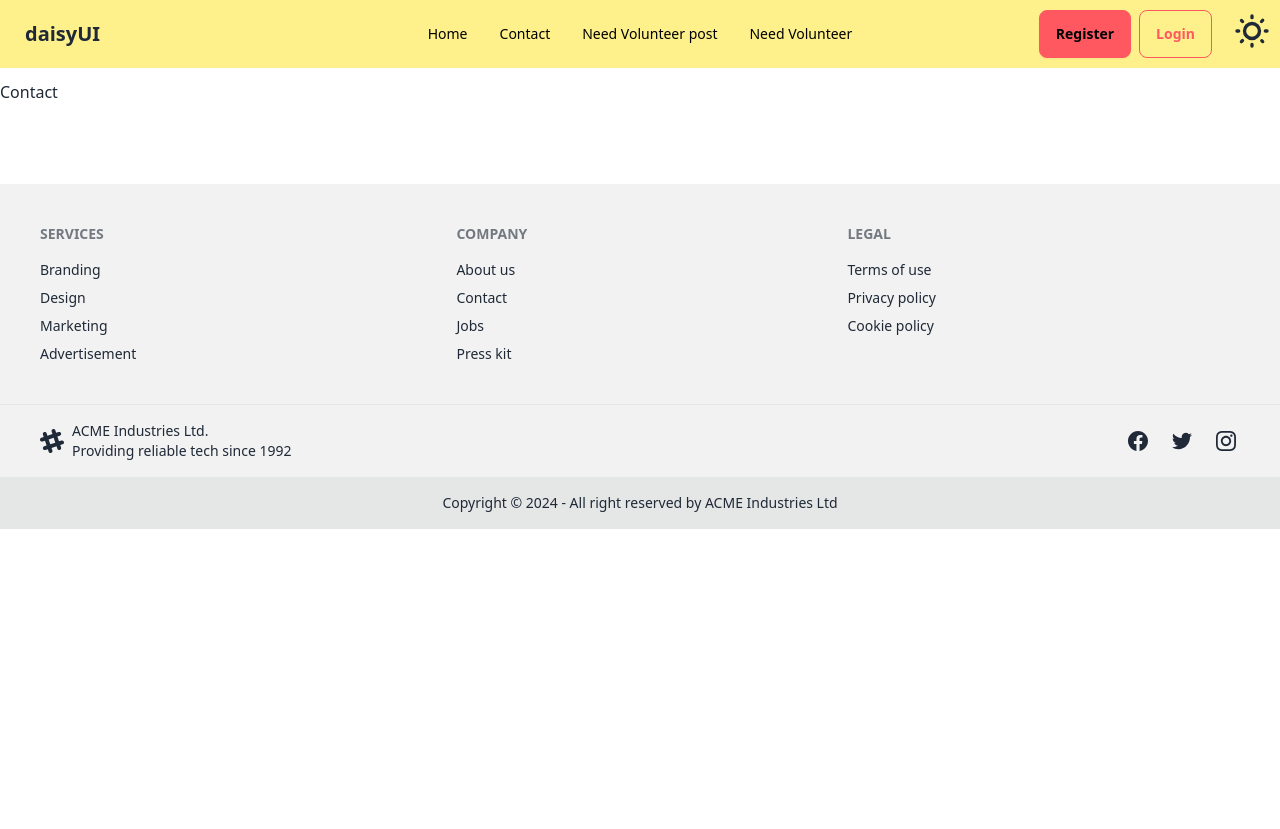
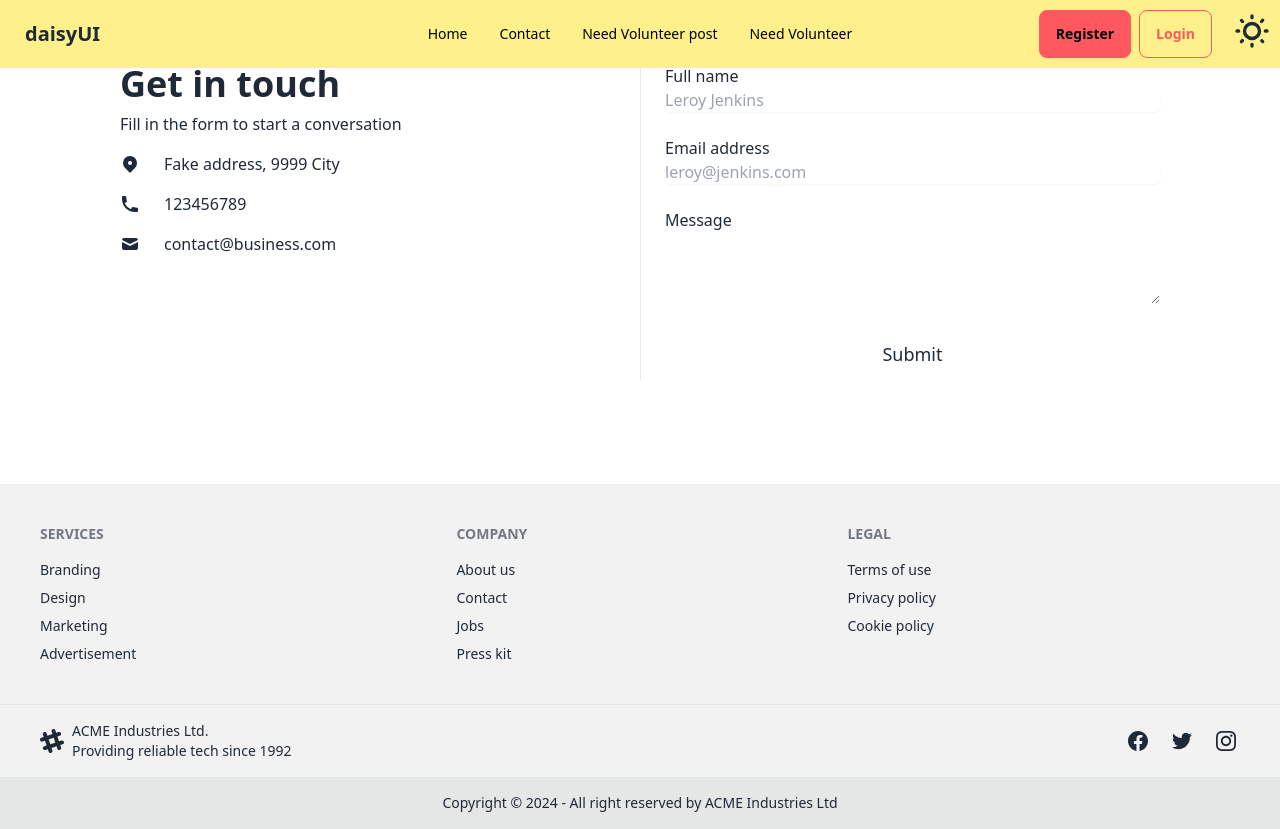
Before and after one commit to saagor16/B9A11-Cline-Volunter, a React (Vite) app: page /contact in a window 1280 px wide. Before the commit the page ends 800 px from the top, so only its background shows below. Built offline with nearby package versions, Linux system fonts and the light colour scheme; no server answers.

Commit message:
update the README.md with link to contributing guide

```diff
--- a/src/Pages/Contact/Contact.jsx
+++ b/src/Pages/Contact/Contact.jsx
@@ -1,10 +1,95 @@
+import PageTitle from "../../PageTitle/PageTitle";
 
 const Contact = () => {
-    return (
-        <div className="mt-20">
-            Contact
+  return (
+    <div className="container mx-auto mt-10">
+      <PageTitle title="Contact"></PageTitle>
+      <section className="py-6 dark:bg-gray-500 dark:text-gray-900">
+        <div className="grid max-w-6xl grid-cols-1 px-6 mx-auto lg:px-8 md:grid-cols-2 md:divide-x">
+          <div className="py-6 md:py-0 md:px-6">
+            <h1 className="text-4xl font-bold">Get in touch</h1>
+            <p className="pt-2 pb-4">
+              Fill in the form to start a conversation
+            </p>
+            <div className="space-y-4">
+              <p className="flex items-center">
+                <svg
+                  xmlns="http://www.w3.org/2000/svg"
+                  viewBox="0 0 20 20"
+                  fill="currentColor"
+                  className="w-5 h-5 mr-2 sm:mr-6"
+                >
+                  <path
+                    fillRule="evenodd"
+                    d="M5.05 4.05a7 7 0 119.9 9.9L10 18.9l-4.95-4.95a7 7 0 010-9.9zM10 11a2 2 0 100-4 2 2 0 000 4z"
+                    clipRule="evenodd"
+                  ></path>
+                </svg>
+                <span>Fake address, 9999 City</span>
+              </p>
+              <p className="flex items-center">
+                <svg
+                  xmlns="http://www.w3.org/2000/svg"
+                  viewBox="0 0 20 20"
+                  fill="currentColor"
+                  className="w-5 h-5 mr-2 sm:mr-6"
+                >
+                  <path d="M2 3a1 1 0 011-1h2.153a1 1 0 01.986.836l.74 4.435a1 1 0 01-.54 1.06l-1.548.773a11.037 11.037 0 006.105 6.105l.774-1.548a1 1 0 011.059-.54l4.435.74a1 1 0 01.836.986V17a1 1 0 01-1 1h-2C7.82 18 2 12.18 2 5V3z"></path>
+                </svg>
+                <span>123456789</span>
+              </p>
+              <p className="flex items-center">
+                <svg
+                  xmlns="http://www.w3.org/2000/svg"
+                  viewBox="0 0 20 20"
+                  fill="currentColor"
+                  className="w-5 h-5 mr-2 sm:mr-6"
+                >
+                  <path d="M2.003 5.884L10 9.882l7.997-3.998A2 2 0 0016 4H4a2 2 0 00-1.997 1.884z"></path>
+                  <path d="M18 8.118l-8 4-8-4V14a2 2 0 002 2h12a2 2 0 002-2V8.118z"></path>
+                </svg>
+                <span>contact@business.com</span>
+              </p>
+            </div>
+          </div>
+          <form
+            noValidate=""
+            className="flex flex-col py-6 space-y-6 md:py-0 md:px-6"
+          >
+            <label className="block">
+              <span className="mb-1">Full name</span>
+              <input
+                type="text"
+                placeholder="Leroy Jenkins"
+                className="block w-full rounded-md shadow-sm focus:ring focus:ring-opacity-75 focus:dark:ring-violet-600 dark:bg-gray-100"
+              />
+            </label>
+            <label className="block">
+              <span className="mb-1">Email address</span>
+              <input
+                type="email"
+                placeholder="leroy@jenkins.com"
+                className="block w-full rounded-md shadow-sm focus:ring focus:ring-opacity-75 focus:dark:ring-violet-600 dark:bg-gray-100"
+              />
+            </label>
+            <label className="block">
+              <span className="mb-1">Message</span>
+              <textarea
+                rows="3"
+                className="block w-full rounded-md focus:ring focus:ring-opacity-75 focus:dark:ring-violet-600 dark:bg-gray-100"
+              ></textarea>
+            </label>
+            <button
+              type="button"
+              className="self-center px-8 py-3 text-lg rounded focus:ring hover:ring focus:ring-opacity-75 dark:bg-violet-600 dark:text-gray-50 focus:dark:ring-violet-600 hover:dark:ring-violet-600"
+            >
+              Submit
+            </button>
+          </form>
         </div>
-    );
+      </section>
+    </div>
+  );
 };
 
 export default Contact;
--- a/src/Pages/Home/VolunteerOpportunityCard.jsx
+++ b/src/Pages/Home/VolunteerOpportunityCard.jsx
@@ -12,7 +12,7 @@
   } = artData;
   return (
     <div>
-      <div className="card lg:w-96 bg-base-100 shadow-xl max-h-screen">
+      <div className="card lg:w-96 bg-base-100 shadow-xl h-full">
         <figure className="px-10 pt-10">
           <img
             src={thumbnail}
--- a/src/VolunteerPage/VolunteerPage.jsx
+++ b/src/VolunteerPage/VolunteerPage.jsx
@@ -50,5 +50,4 @@
     </div>
   );
 };
-
 export default VolunteerPage;
```
